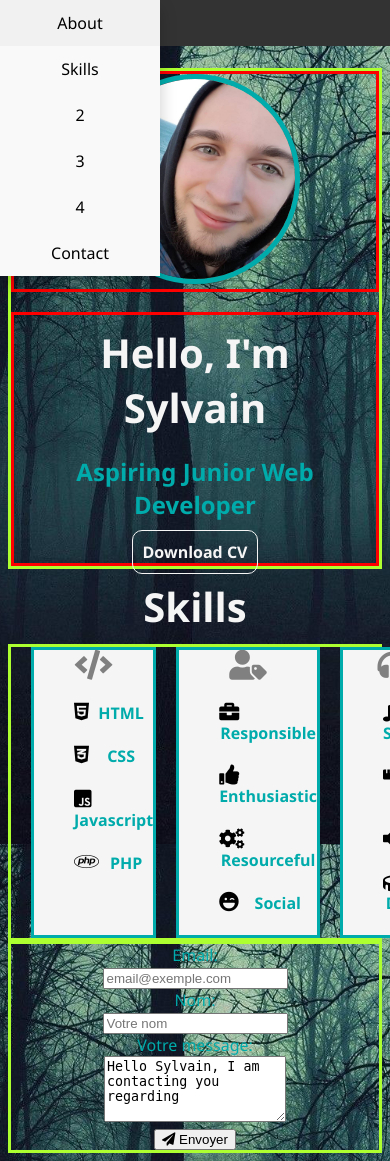
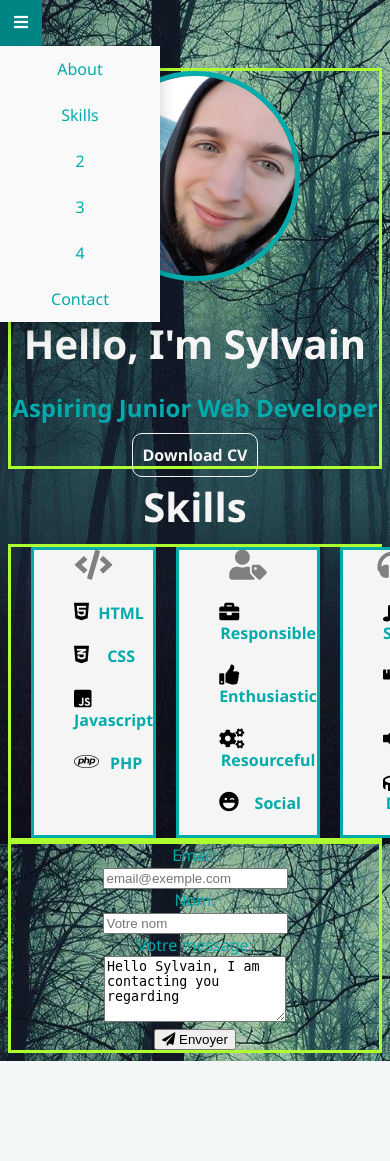
Before and after one commit to SylvainDurant/My-CV, a PHP site: page / in a window 390 px wide; the page is wider, and only the part inside the window is pictured. After the commit the page ends 1061 px from the top of that part, so only its background shows below. Run offline with PHP 8.4, Linux system fonts and the light colour scheme; some libraries are stand-ins or nearby versions.

Commit message:
fixed responsive Navbar

```diff
--- a/styles/style.css
+++ b/styles/style.css
@@ -1,8 +1,3 @@
-/* For mobile phones: */
-[class*="col-"] {
-    width: 100%;
-}
-
 html {
     scroll-behavior: smooth;
 }
@@ -28,38 +23,31 @@ h1{
     grid-template-rows: auto;
     border: solid greenyellow;
 }
-/* .vertical-center {
-    padding-top: 50px;
-} */
 
+/* Nav */
 /* DROPDOWN */
-/* Style The Dropdown Button */
 .dropbtn {
     background-color: #00abab;
-    float: left;
     color: white;
     padding: 14px;
     font-size: 16px;
     border: none;
     cursor: pointer;
 }
-
-  /* The container <div> - needed to position the dropdown content */
 .dropdown {
     z-index: 1;
     position: fixed;
     top: 0;
     left: 0;
-      width: 100%;
+    width: 40px;
     list-style-type: none;
     margin: 0;
     padding: 0;
     background-color: #333;
     display: inline-block;
 }
-
-  /* Dropdown Content (Hidden by Default) */
 .dropdown-content {
+    left: 0;
     display: none;
     position: absolute;
     background-color: #f9f9f9;
@@ -67,29 +55,19 @@ h1{
     box-shadow: 0px 8px 16px 0px rgba(0,0,0,0.2);
     z-index: 1;
 }
-
-  /* Links inside the dropdown */
 .dropdown-content a {
-    color: black;
+    color: #00abab;
     padding: 12px 16px;
     text-decoration: none;
     display: block;
 }
-
-  /* Change color of dropdown links on hover */
 .dropdown-content a:hover {background-color: #f1f1f1}
-
-  /* Show the dropdown menu on hover */
 .dropdown:hover .dropdown-content {
     display: block;
 }
-
-  /* Change the background color of the dropdown button when the dropdown content is shown */
-  .dropdown:hover .dropbtn {
-    background-color: #3e8e41;
+.dropbtn:hover{
+    background-color: #008585;
 }
-
-/* Nav */
 @media only screen and (max-width: 600px) {
     #nav{
       display: none;
@@ -134,22 +112,18 @@ h1{
 }
 #about .gridImage{
     grid-column: 2 / span 1;
-    border: solid red;
 }
 @media only screen and (max-width: 600px) {
     #about .gridImage{
         grid-column: 1 / 6;
-        border: solid red;
     }
 }
 #about .gridText{
     grid-column: 3 / span 2;
-    border: solid red;
 }
 @media only screen and (max-width: 600px) {
     #about .gridText{
         grid-column: 1 / 6;
-        border: solid red;
     }
 }
 #about a{
```
Lines whose indentation alone changed are shown as unchanged.
